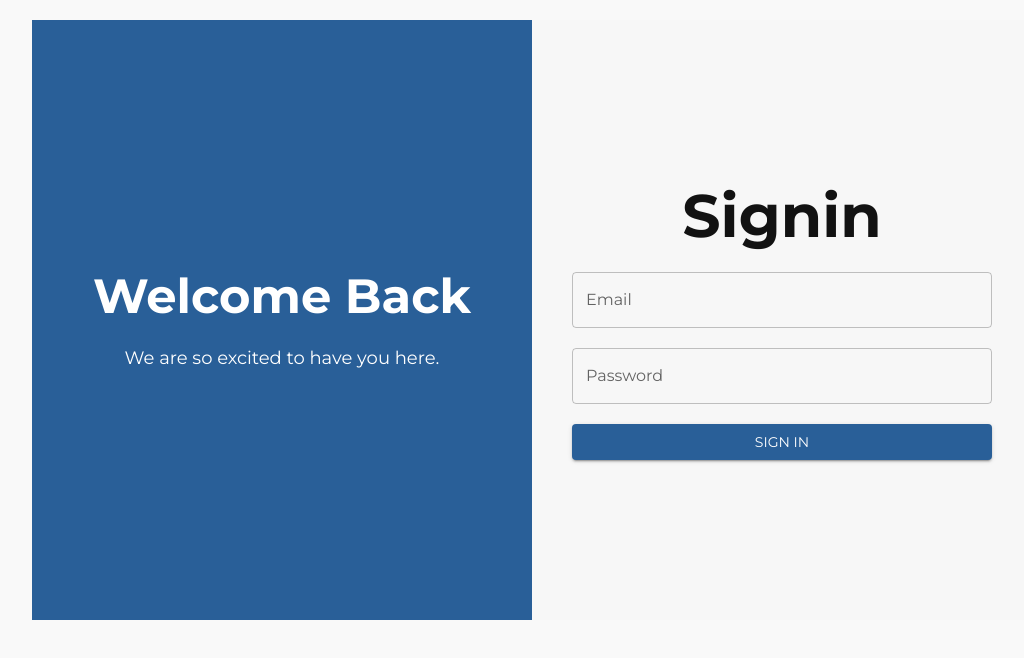
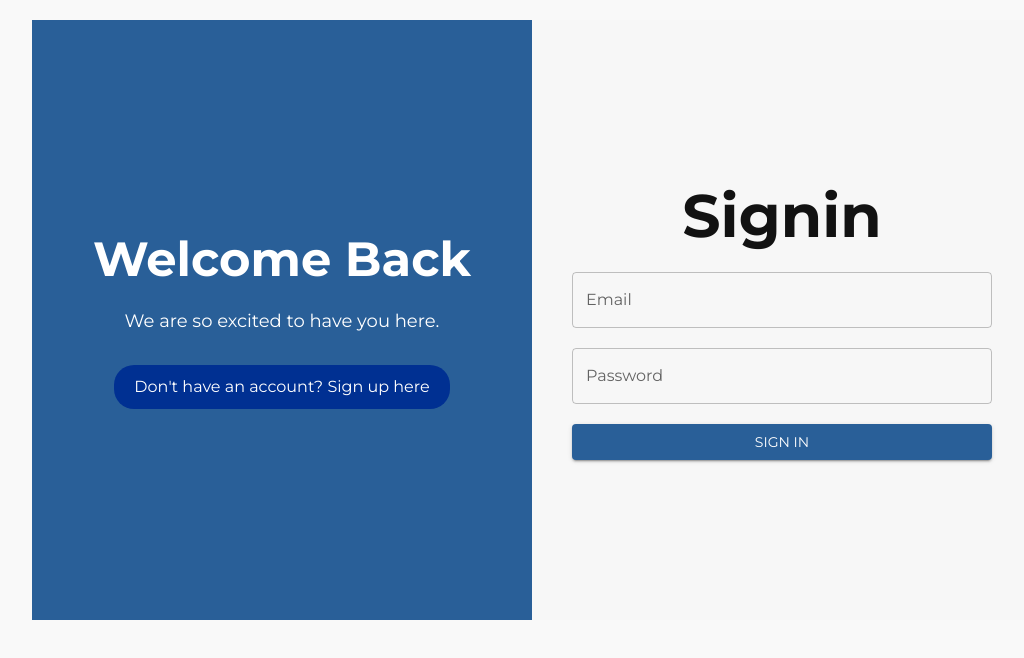
Before and after one commit to O-marss/notely, a Next.js app: page /login in a window 1280 px wide. Shown: the top 658 px of the page, without its empty margins (108-1132 px from the left). Built offline with nearby package versions, Linux system fonts and the light colour scheme; what @mui/material-nextjs would draw is missing.

Commit message:
Put a link to signup in login page

```diff
--- a/src/app/login/page.tsx
+++ b/src/app/login/page.tsx
@@ -5,38 +5,42 @@ import { useRouter } from "next/navigation";
 import React from "react";
 import { useAuth } from "../store/useAuth";
 import { useMutation } from "@tanstack/react-query";
+import Link from "next/link";
 
 export default function Login() {
   const router = useRouter();
   const auth = useAuth();
   async function login(values: { email: string; password: string }) {
-    const response = await fetch(`https://note-sigma-black.vercel.app/api/v1/users/signIn`, {
-      method: "POST",
-      body: JSON.stringify(values),
-      headers: {
-        "Content-type": "application/json",
-      },
-    });
-    return await response.json()
+    const response = await fetch(
+      `https://note-sigma-black.vercel.app/api/v1/users/signIn`,
+      {
+        method: "POST",
+        body: JSON.stringify(values),
+        headers: {
+          "Content-type": "application/json",
+        },
+      }
+    );
+    return await response.json();
   }
 
   const loginResponse = useMutation({
-    mutationFn:login,
+    mutationFn: login,
     onSuccess: (data) => {
       auth.setToken(data.token);
       router.push(`/`);
     },
     onError: (error) => {
-      console.error('Login error:', error);
-    }
-  })
+      console.error("Login error:", error);
+    },
+  });
 
-  const {handleChange, handleSubmit, values } = useFormik({
+  const { handleChange, handleSubmit, values } = useFormik({
     initialValues: {
       email: "",
       password: "",
     },
-    onSubmit: (values)=>loginResponse.mutate(values),
+    onSubmit: (values) => loginResponse.mutate(values),
   });
 
   return (
@@ -76,6 +80,18 @@ export default function Login() {
             sx={{ textAlign: "center", fontSize: "18px", marginTop: "20px" }}
           >
             We are so excited to have you here.
+          </Typography>
+
+          <Typography
+            sx={{
+              textAlign: "center",
+              backgroundColor: "#003092",
+              padding: "10px 20px",
+              borderRadius: "20px",
+              marginTop: "30px",
+            }}
+          >
+            Don't have an account? <Link href={`/signup`}>Sign up here</Link>
           </Typography>
         </Box>
         <Box
```
Also changed, not shown: src/app/signup/page.tsx (+3 -12 lines).
